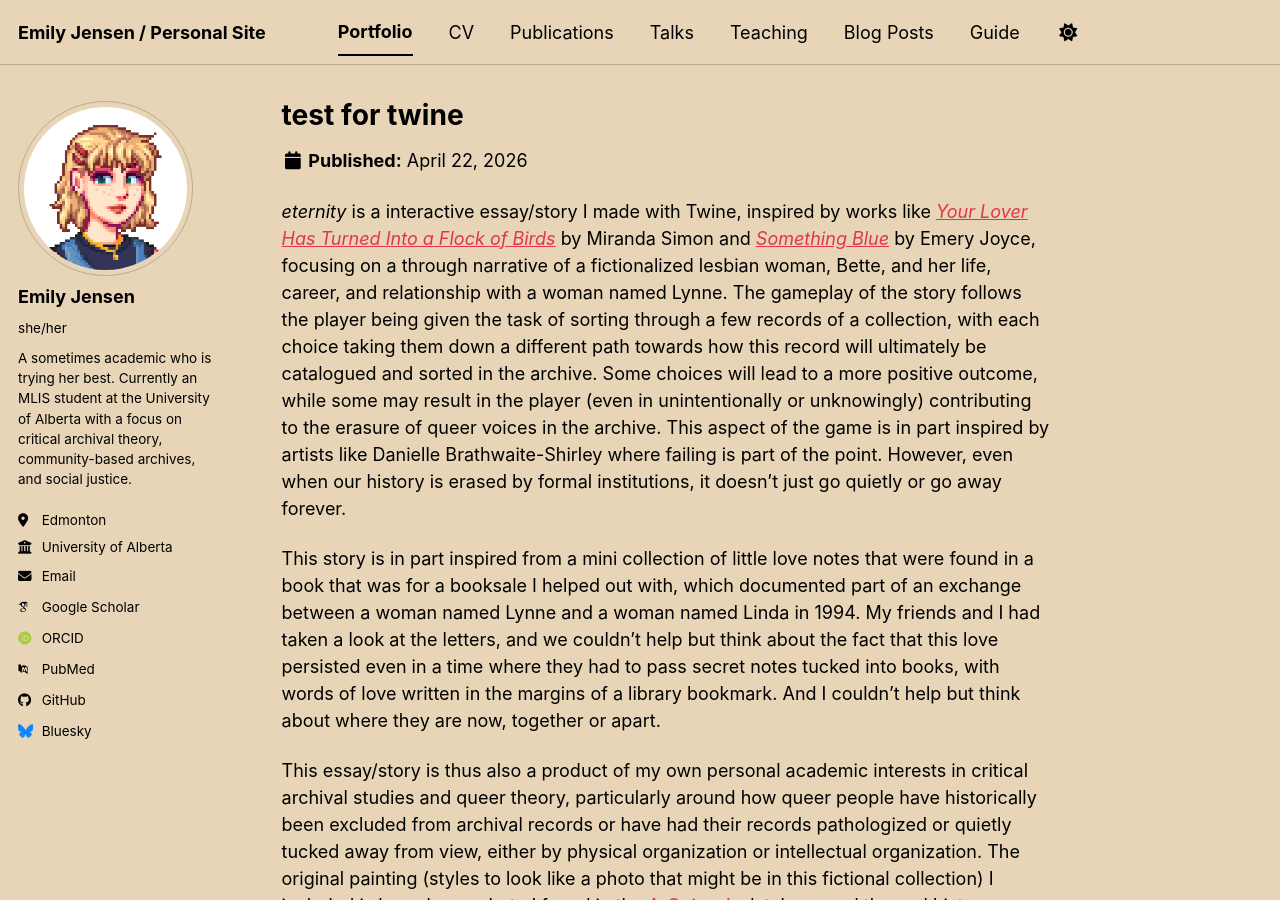
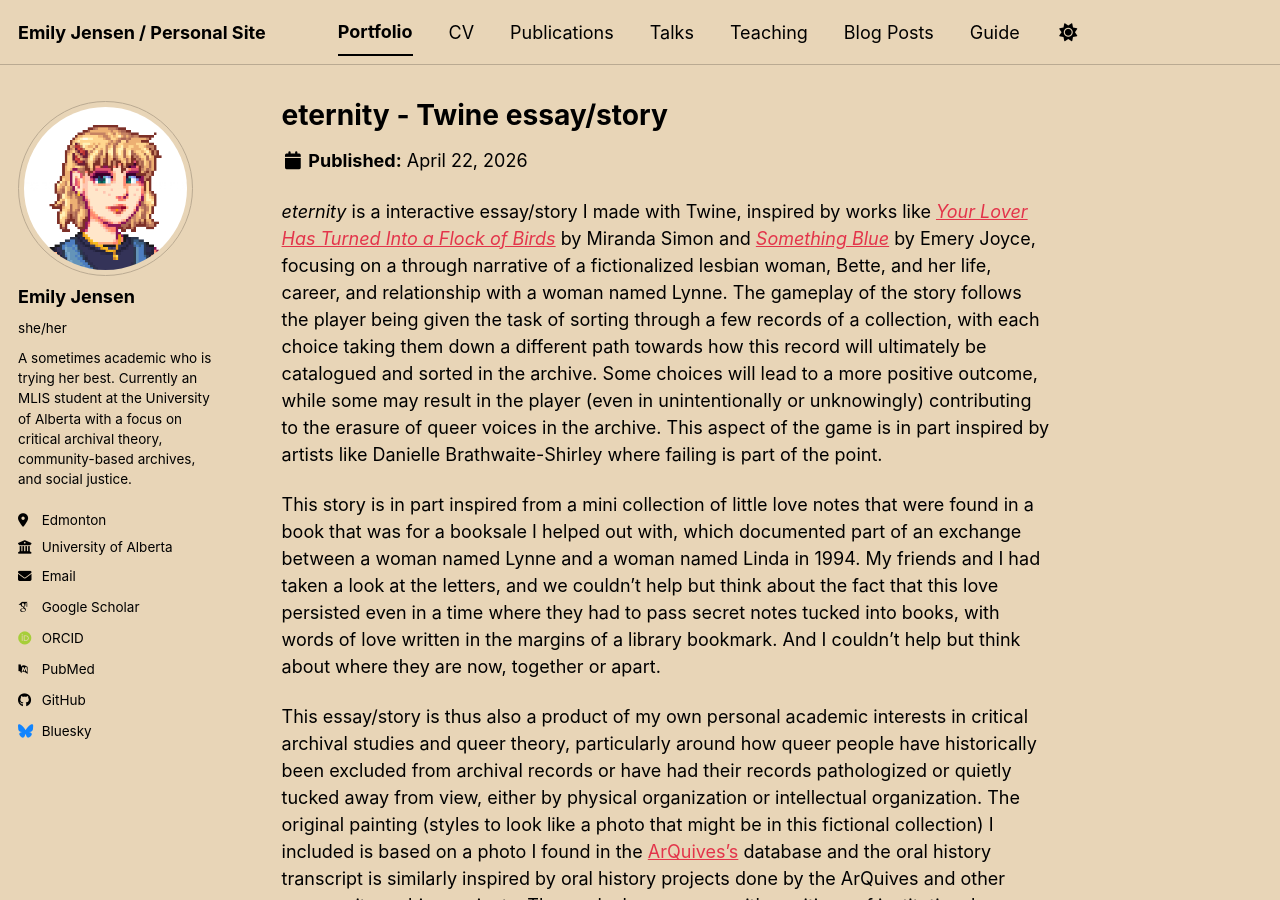
Before and after one commit to em-jense/me, a Jekyll site: the page built from _portfolio/portfolio-3.md, in a window 1280 px wide and 900 px high. Built offline with Jekyll 4.4.1, drawn with Linux system fonts in a browser that asks for light colours; some web fonts are replaced; a script bundle is joined from its source files by our own code; library files that are not in the unit come from our copies.

Commit message:
Update portfolio-3.md

```diff
--- a/_portfolio/portfolio-3.md
+++ b/_portfolio/portfolio-3.md
@@ -1,10 +1,10 @@
 ---
-title: "test for twine"
-excerpt: "A Twine story about evidence left to be unraveled or buried"
+title: "eternity - Twine essay/story"
+excerpt: "A Twine story about evidence left to be unraveled or buried, but nevertheless persists"
 collection: portfolio
 ---
 
-*eternity* is a interactive essay/story I made with Twine, inspired by works like [*Your Lover Has Turned Into a Flock of Birds*](https://ifdb.org/viewgame?id=icbrwvr7mehr4hl8) by Miranda Simon and [*Something Blue*](https://ifdb.org/viewgame?id=vonih848rprc4q6v) by Emery Joyce, focusing on a through narrative of a fictionalized lesbian woman, Bette, and her life, career, and relationship with a woman named Lynne. The gameplay of the story follows the player being given the task of sorting through a few records of a collection, with each choice taking them down a different path towards how this record will ultimately be catalogued and sorted in the archive. Some choices will lead to a more positive outcome, while some may result in the player (even in unintentionally or unknowingly) contributing to the erasure of queer voices in the archive. This aspect of the game is in part inspired by artists like Danielle Brathwaite-Shirley where failing is part of the point. However, even when our history is erased by formal institutions, it doesn't just go quietly or go away forever.
+*eternity* is a interactive essay/story I made with Twine, inspired by works like [*Your Lover Has Turned Into a Flock of Birds*](https://ifdb.org/viewgame?id=icbrwvr7mehr4hl8) by Miranda Simon and [*Something Blue*](https://ifdb.org/viewgame?id=vonih848rprc4q6v) by Emery Joyce, focusing on a through narrative of a fictionalized lesbian woman, Bette, and her life, career, and relationship with a woman named Lynne. The gameplay of the story follows the player being given the task of sorting through a few records of a collection, with each choice taking them down a different path towards how this record will ultimately be catalogued and sorted in the archive. Some choices will lead to a more positive outcome, while some may result in the player (even in unintentionally or unknowingly) contributing to the erasure of queer voices in the archive. This aspect of the game is in part inspired by artists like Danielle Brathwaite-Shirley where failing is part of the point.
 
 This story is in part inspired from a mini collection of little love notes that were found in a book that was for a booksale I helped out with, which documented part of an exchange between a woman named Lynne and a woman named Linda in 1994. My friends and I had taken a look at the letters, and we couldn't help but think about the fact that this love persisted even in a time where they had to pass secret notes tucked into books, with words of love written in the margins of a library bookmark. And I couldn't help but think about where they are now, together or apart.
 
```
